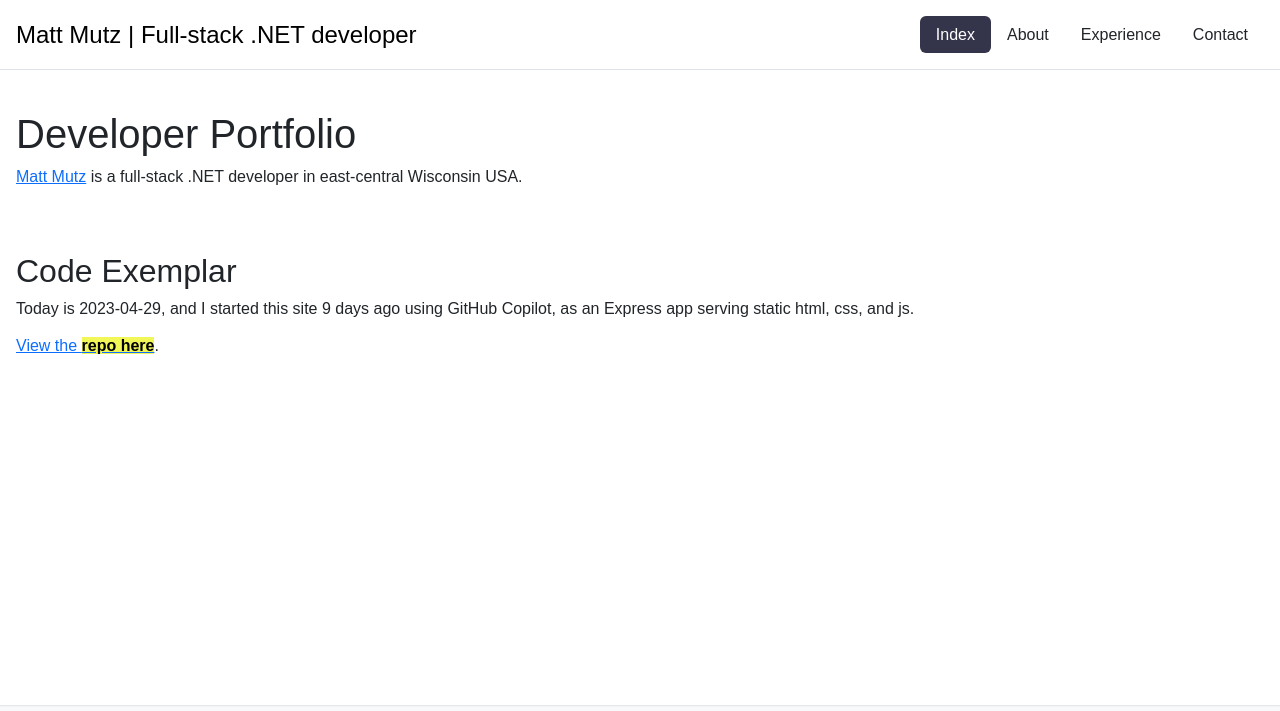
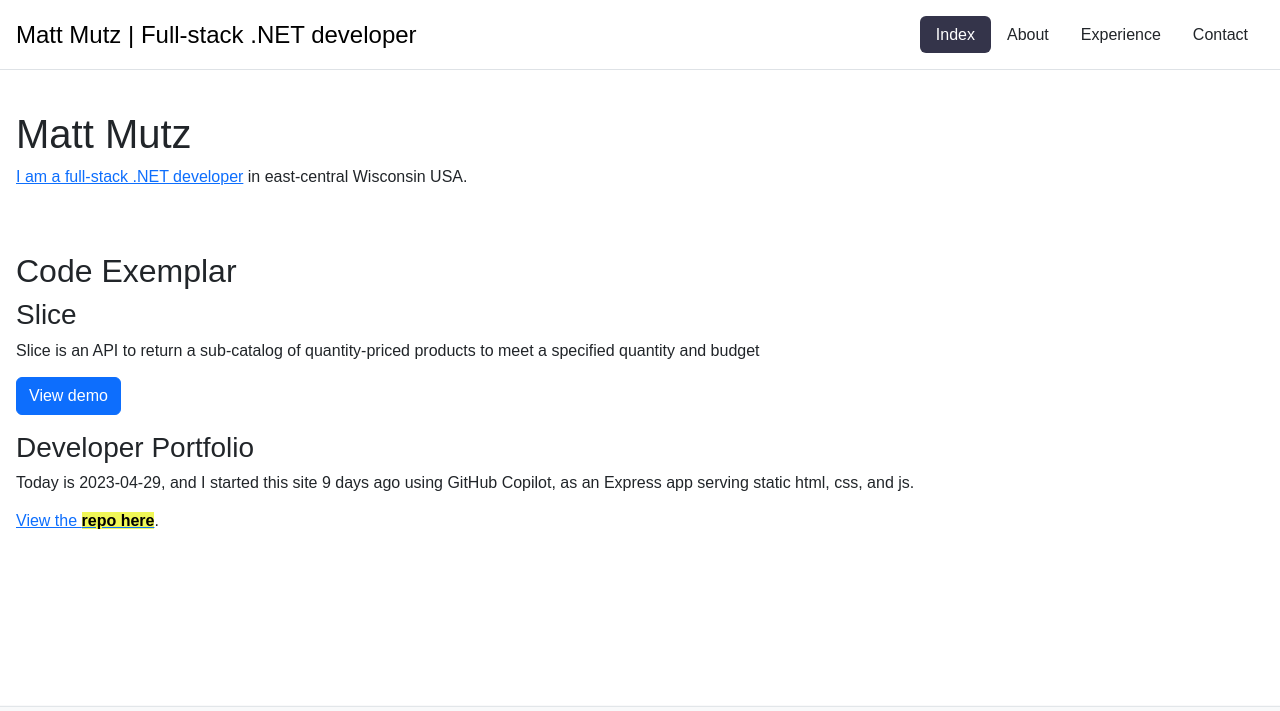
Before and after one commit to mattmutz/code-examples, a website: page public/index.html in a window 1280 px wide. Shown: the top 711 px of the page. Drawn offline with nearby package versions, Linux system fonts and the light colour scheme.

Commit message:
content update: add Slice

```diff
--- a/public/index.html
+++ b/public/index.html
@@ -46,9 +46,13 @@
     </header>
         <div id="main" class="p-3">
             <div id="portfolio">
-                <h1>Developer Portfolio</h1>
-                <p><a href="https://github.com/mattmutz">Matt Mutz</a> is a full-stack .NET developer in east-central Wisconsin USA.</p>
+                <h1>Matt Mutz</h1>
+                <p><a href="https://github.com/mattmutz">I am a full-stack .NET developer</a> in east-central Wisconsin USA.</p>
                 <h2>Code Exemplar</h2>
+                <h3>Slice</h3>
+                <p>Slice is an API to return a sub-catalog of quantity-priced products to meet a specified quantity and budget</p>
+                <p><a class="btn btn-primary" target="_blank" href="https://slice-demo.azurewebsites.net/">View demo</a></p>
+                <h3>Developer Portfolio</h3>
                 <p>Today is <span id="todayDate">trees day</span>, and I started this site <span id='days'>-1</span> days ago using GitHub Copilot, as an Express app serving static html, css, and js.</p>
                 <p><a class="contact" target="_blank" href="https://github.com/mattmutz/code-examples">View the <span class="highlight">repo here</span></a>.</p>
             </div>
```
